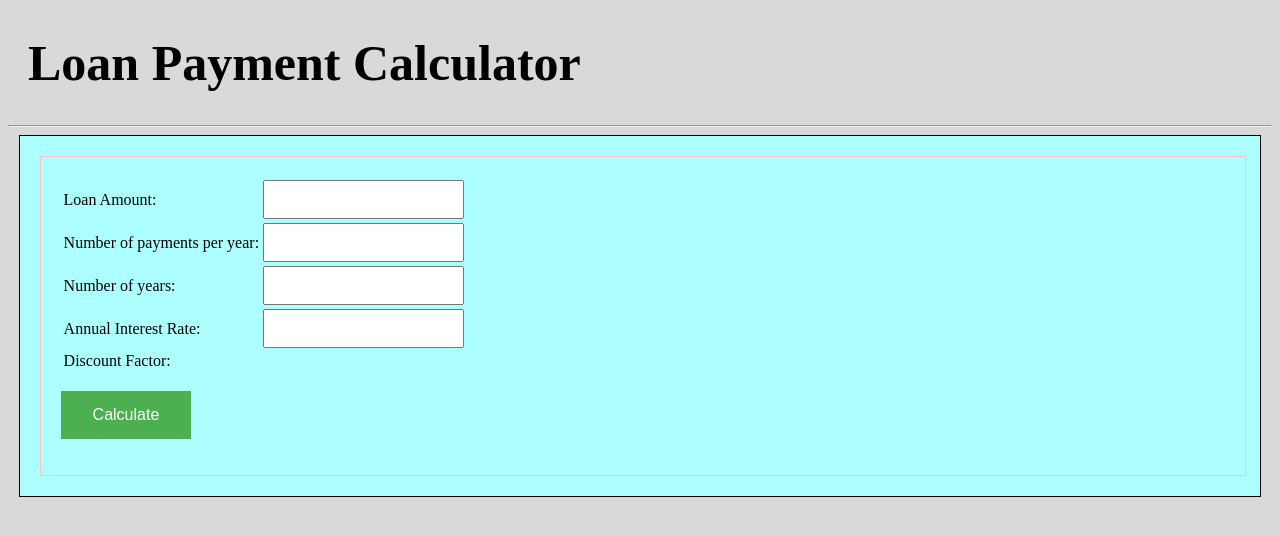
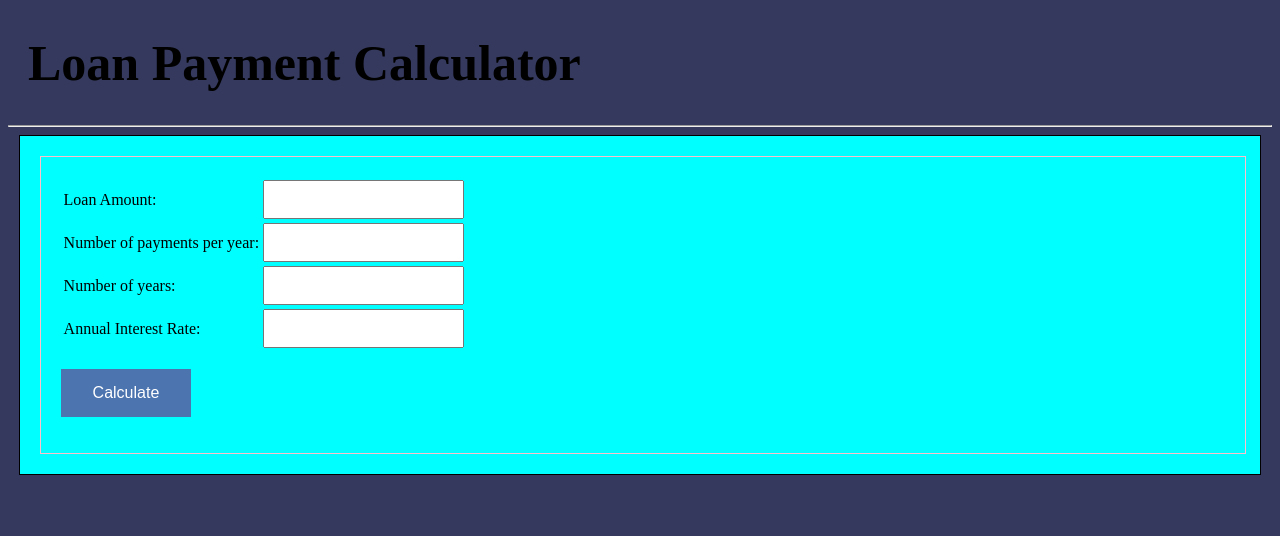
Before and after one commit to iperrilles/HW3, a Flask app: page / in a window 1280 px wide. Shown: the top 536 px of the page. Run offline with Flask 2, Linux system fonts and the light colour scheme.

Commit message:
Working calculator and CSS

```diff
--- a/app.py
+++ b/app.py
@@ -16,7 +16,7 @@ def calculation():
         i = float(form['interest']) / float(form['nperiod'])
         D = ((( 1 + i)**n) - 1 ) / ( i * ( 1+ i)**n)
         P = A/D
-        return render_template('index.html', display=P, Discount=D, pageTitle='Loan Payment Calculator')
+        return render_template('index.html', display='${:0,.2f}'.format(P), pageTitle='Loan Payment Calculator')
 
     return redirect("/")
 
--- a/static/css/stylesheet.css
+++ b/static/css/stylesheet1.css
@@ -1,5 +1,5 @@
 body{
-	background-color: #D9D9D9;
+	background-color: rgb(53, 57, 94);
 }
 
 h1 {
@@ -14,7 +14,7 @@ input{
 
 /* left justified on a centered div */
 .wrapper{
-	background-color: #ADFEFE;
+	background-color: cyan;
 	width: 95%; /*set the width you want for th div */
 	margin: 0 auto; /* centers the div on the page */
 	text-align: left; /*left justifies the text in the div */
@@ -33,7 +33,7 @@ input{
 }
 
 .button {
-  background-color: #4CAF50; /* Green */
+  background-color: rgb(76, 116, 175); /* Green */
   border: none;
   color: white;
   padding: 15px 32px;
--- a/templates/base.html
+++ b/templates/base.html
@@ -2,7 +2,7 @@
 <html>
 <head>
 <title>{{ pageTitle }}</title>
-	<link rel="stylesheet" type="text/css" href="{{ url_for('static', filename='css/stylesheet.css') }}">
+	<link rel="stylesheet" type="text/css" href="{{ url_for('static', filename='css/stylesheet1.css') }}">
 </head>
 <body>
     <h1> Loan Payment Calculator </h1>
--- a/templates/index.html
+++ b/templates/index.html
@@ -16,9 +16,6 @@
 	<tr>
 		<td> Annual Interest Rate: </td> <td> <input type="text" name="interest" /> </td>
 	  </tr>
-	  <tr>
-		<td> Discount Factor: </td> <td> {{Discount}} </td>
-	  </tr>
   </table>
     <br>
   <input class="button" type="submit" formaction="/calculate" value="Calculate" />
```
